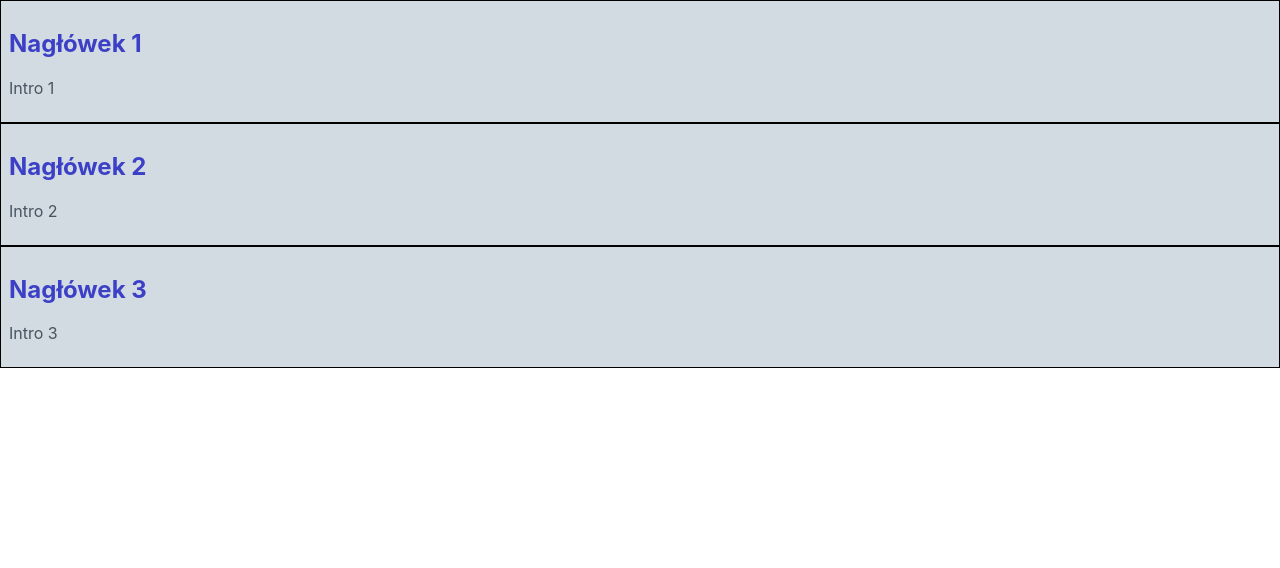
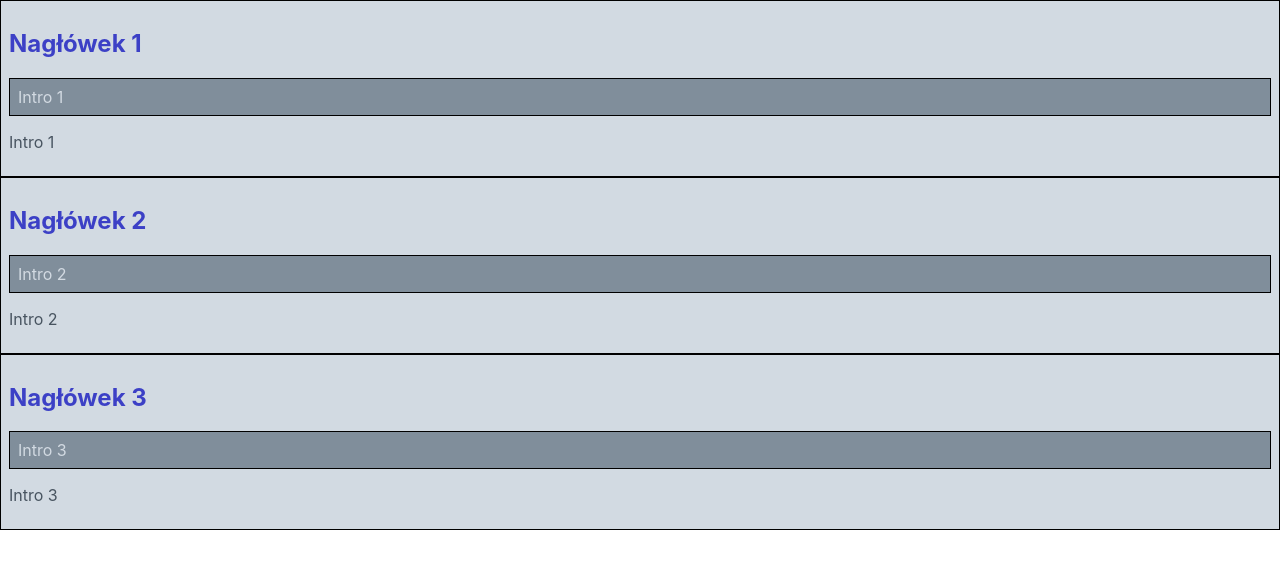
Before and after one commit to elawrobel/react-repo, a React (Create React App) app: page / in a window 1280 px wide. Shown: the top 568 px of the page. Built offline with nearby package versions, Linux system fonts and the light colour scheme.

Commit message:
style css in js

```diff
--- a/src/App.js
+++ b/src/App.js
@@ -2,12 +2,25 @@ import React, { Fragment } from 'react';
 
 import './App.css';
 
+// CSS in JS
+const red = 'f53b57';
+
+const styles = {
+  backgroundColor: '#808e9b',
+  border: '1px solid black',
+  padding: 8,
+  color: '#d2dae2',
+  para: {
+    color: red
+  }
+}
 
 function News( { header, intro } ) {
   return(
     <div className="news">
       <h2>{ header }</h2>
-      <p>{ intro }</p>
+      <p style={styles}>{ intro }</p>
+      <p style={styles.para}>{ intro }</p>
     </div>
   );
 }
```
